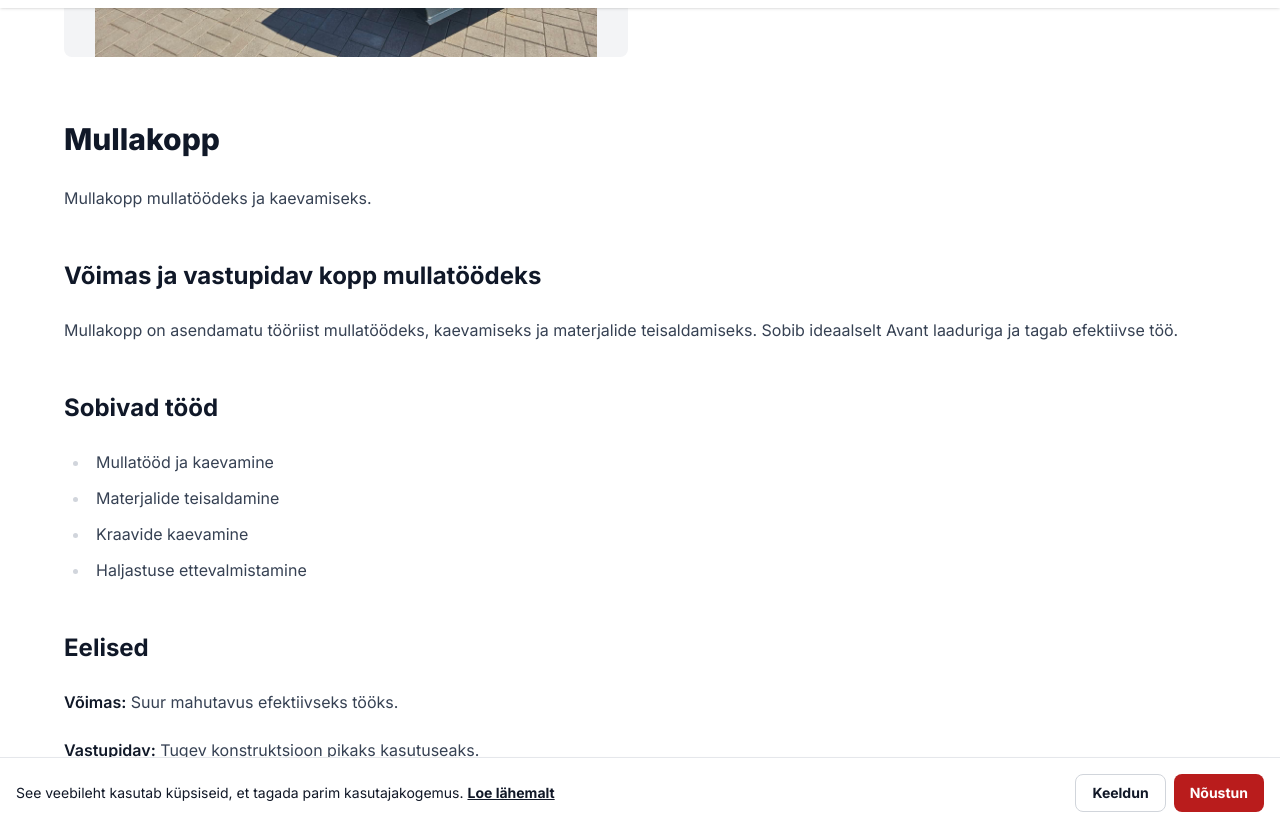
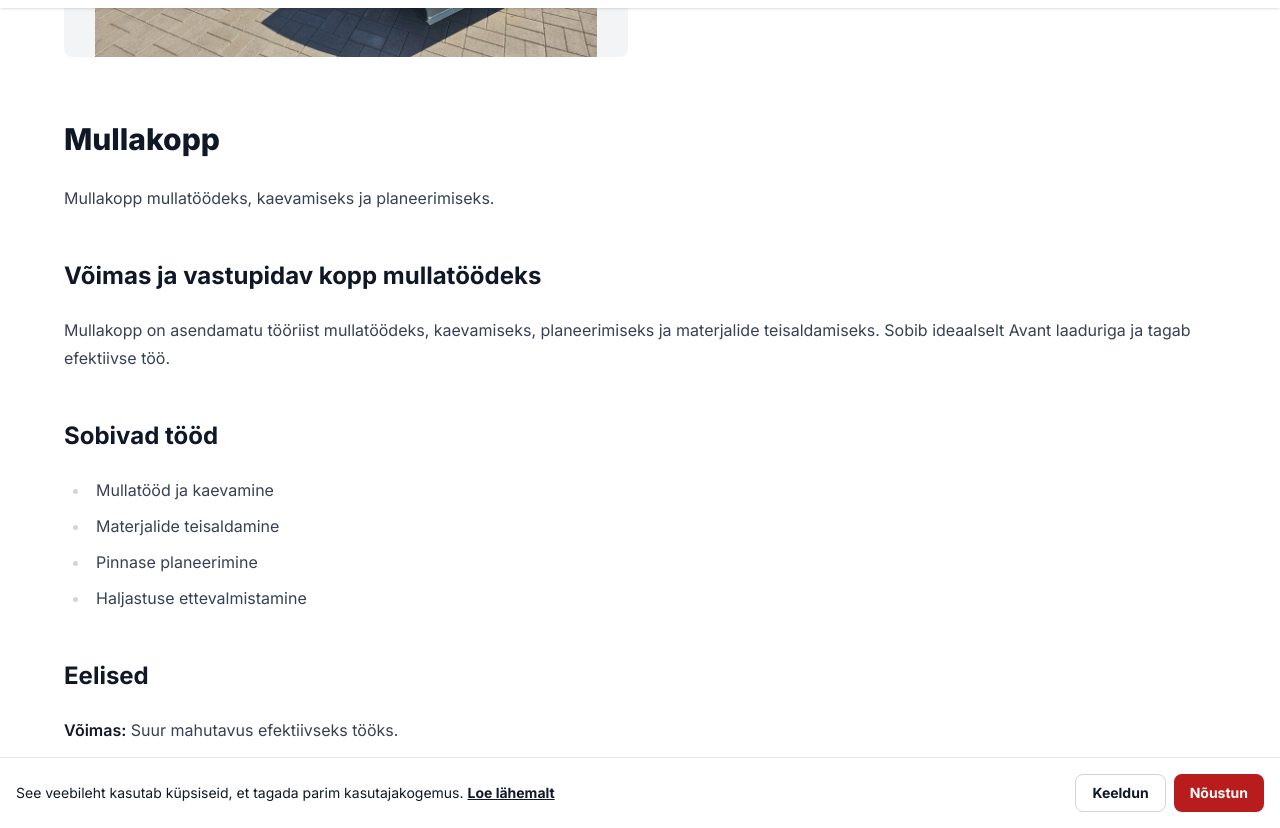
Before and after one commit to SoMi-Rent-OU/rendiportaal-homepage, a Jekyll site: the page built from _pages/et/products/mullakopp.md, in a window 1280 px wide and 900 px high, scrolled down 391 px, cut to the strip 72-900 px from the top of the window. Built offline with Jekyll 4.4.1, drawn with Linux system fonts in a browser that asks for light colours.

Commit message:
Update _pages/et/products/mullakopp.md (via Pages CMS)

```diff
--- a/_pages/et/products/mullakopp.md
+++ b/_pages/et/products/mullakopp.md
@@ -2,7 +2,7 @@
 lang: et
 lang_pair: /ru/products/mullakopp/
 title: Mullakopp
-description: Mullakopp mullatöödeks ja kaevamiseks.
+description: Mullakopp mullatöödeks, kaevamiseks ja planeerimiseks.
 images:
   - /images/products/mullakopp.jpg
 permalink: /et/products/mullakopp/
@@ -11,17 +11,17 @@ youtubeVideos:
 ---
 # Mullakopp
 
-Mullakopp mullatöödeks ja kaevamiseks.
+Mullakopp mullatöödeks, kaevamiseks ja planeerimiseks.
 
 ## Võimas ja vastupidav kopp mullatöödeks
 
-Mullakopp on asendamatu tööriist mullatöödeks, kaevamiseks ja materjalide teisaldamiseks. Sobib ideaalselt Avant laaduriga ja tagab efektiivse töö.
+Mullakopp on asendamatu tööriist mullatöödeks, kaevamiseks, planeerimiseks ja materjalide teisaldamiseks. Sobib ideaalselt Avant laaduriga ja tagab efektiivse töö.
 
 ## Sobivad tööd
 
 - Mullatööd ja kaevamine
 - Materjalide teisaldamine
-- Kraavide kaevamine
+- Pinnase planeerimine
 - Haljastuse ettevalmistamine
 
 ## Eelised
```
